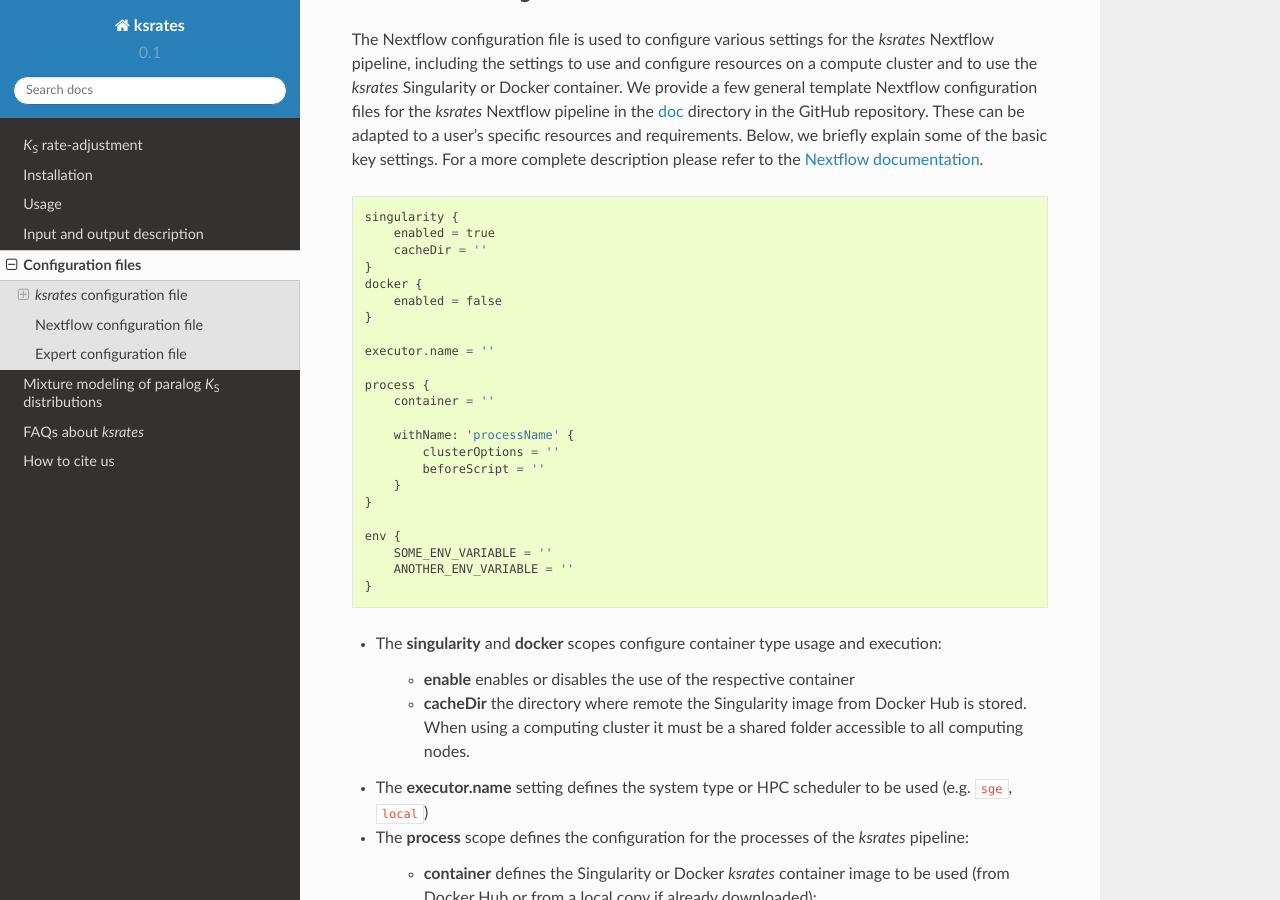
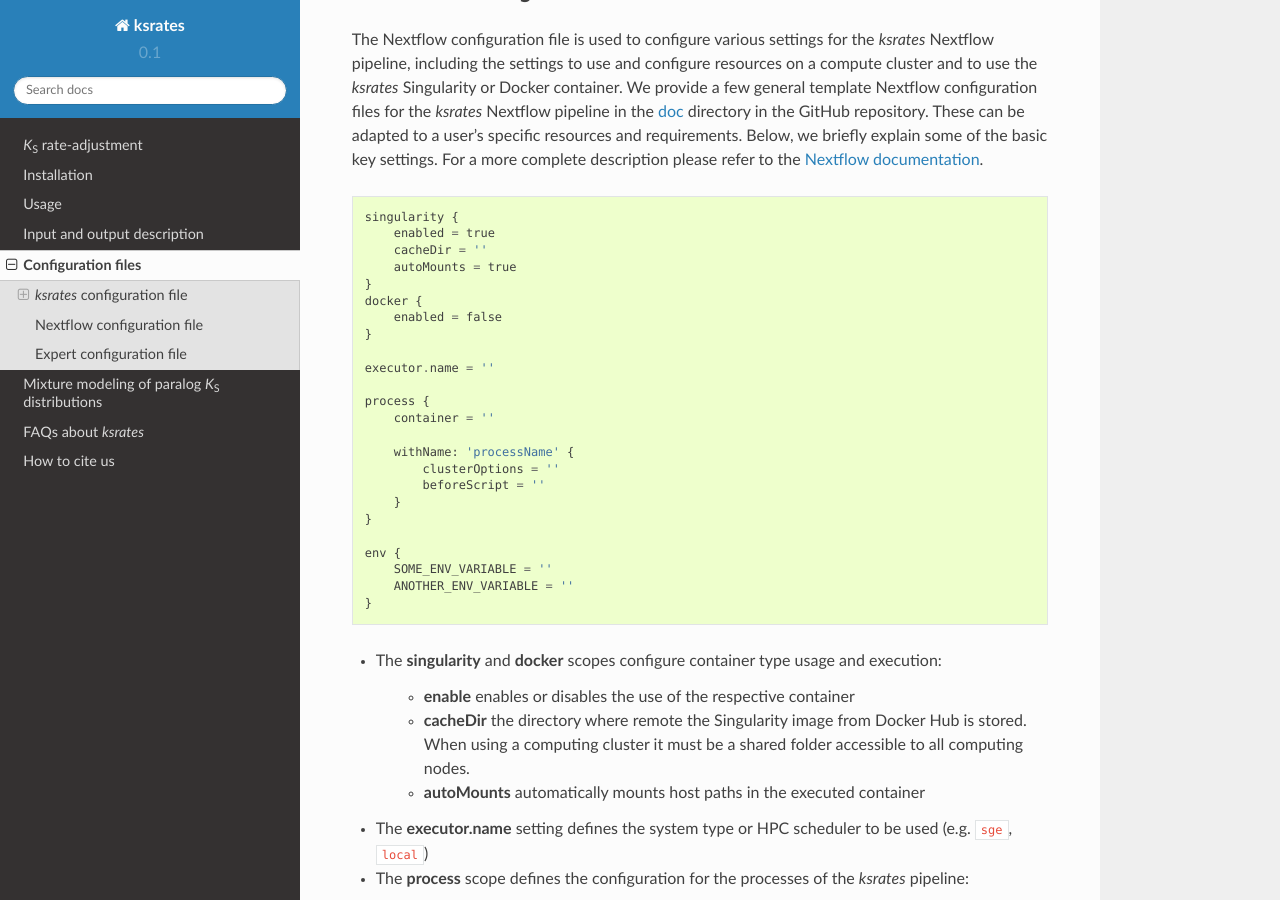
Before and after one commit to VIB-PSB/ksrates, a Sphinx documentation site: the page built from doc/source/configuration.rst, in a window 1280 px wide and 900 px high, scrolled down 3951 px. Built offline with Sphinx 7.4.7 and the Read the Docs theme 2.0.0, drawn with Linux system fonts in a browser that asks for light colours.

Commit message:
Add autoMounts field to Nextflow config file

```diff
--- a/doc/source/configuration.rst
+++ b/doc/source/configuration.rst
@@ -125,6 +125,7 @@
     singularity {
         enabled = true
         cacheDir = ''
+        autoMounts = true
     }
     docker {
         enabled = false
@@ -150,6 +151,7 @@
 
     * **enable** enables or disables the use of the respective container
     * **cacheDir** the directory where remote the Singularity image from Docker Hub is stored. When using a computing cluster it must be a shared folder accessible to all computing nodes.
+    * **autoMounts** automatically mounts host paths in the executed container
 
 * The **executor.name** setting defines the system type or HPC scheduler to be used (e.g. ``sge``, ``local``)
 * The **process** scope defines the configuration for the processes of the *ksrates* pipeline:
```
Also changed, not shown: 3 other files.
